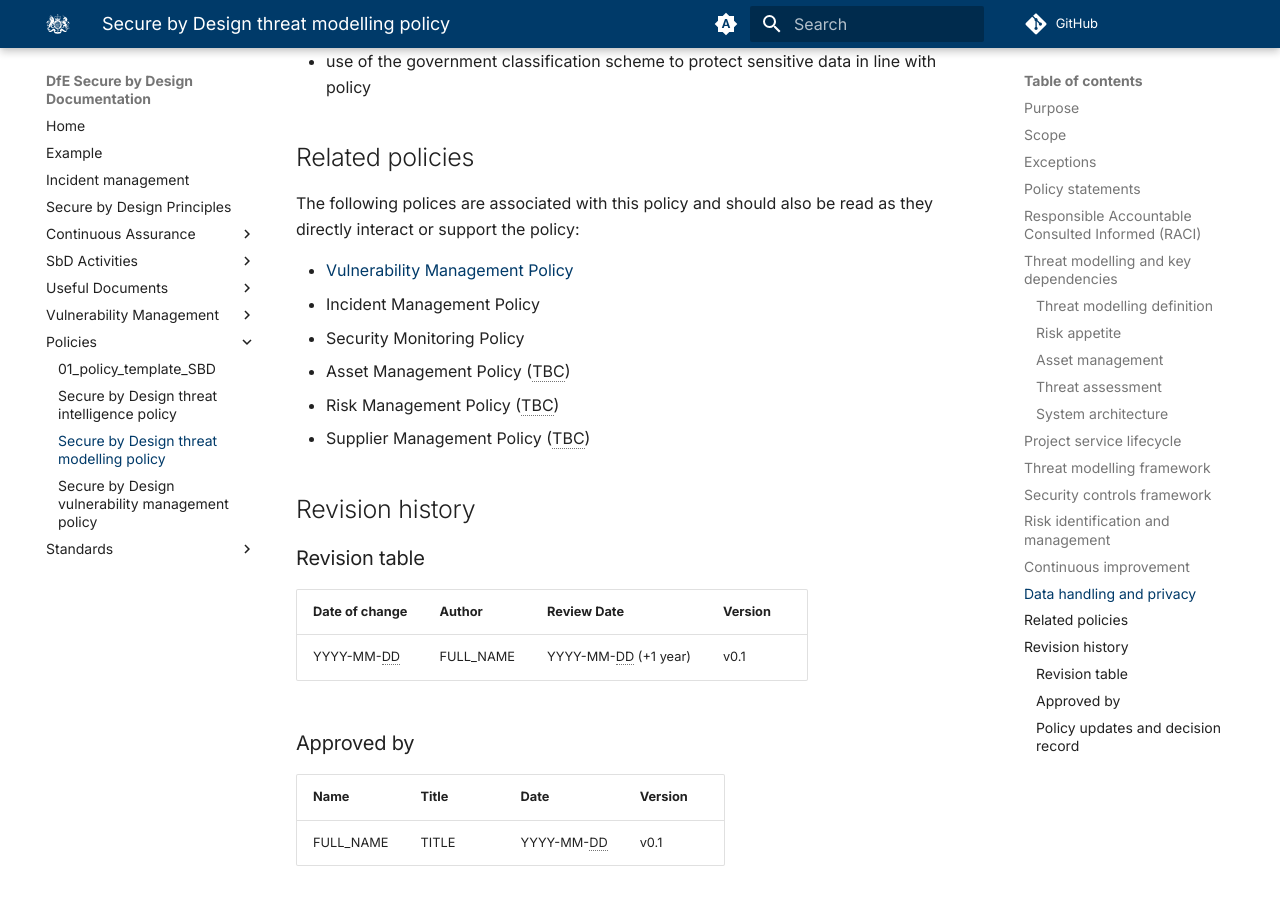
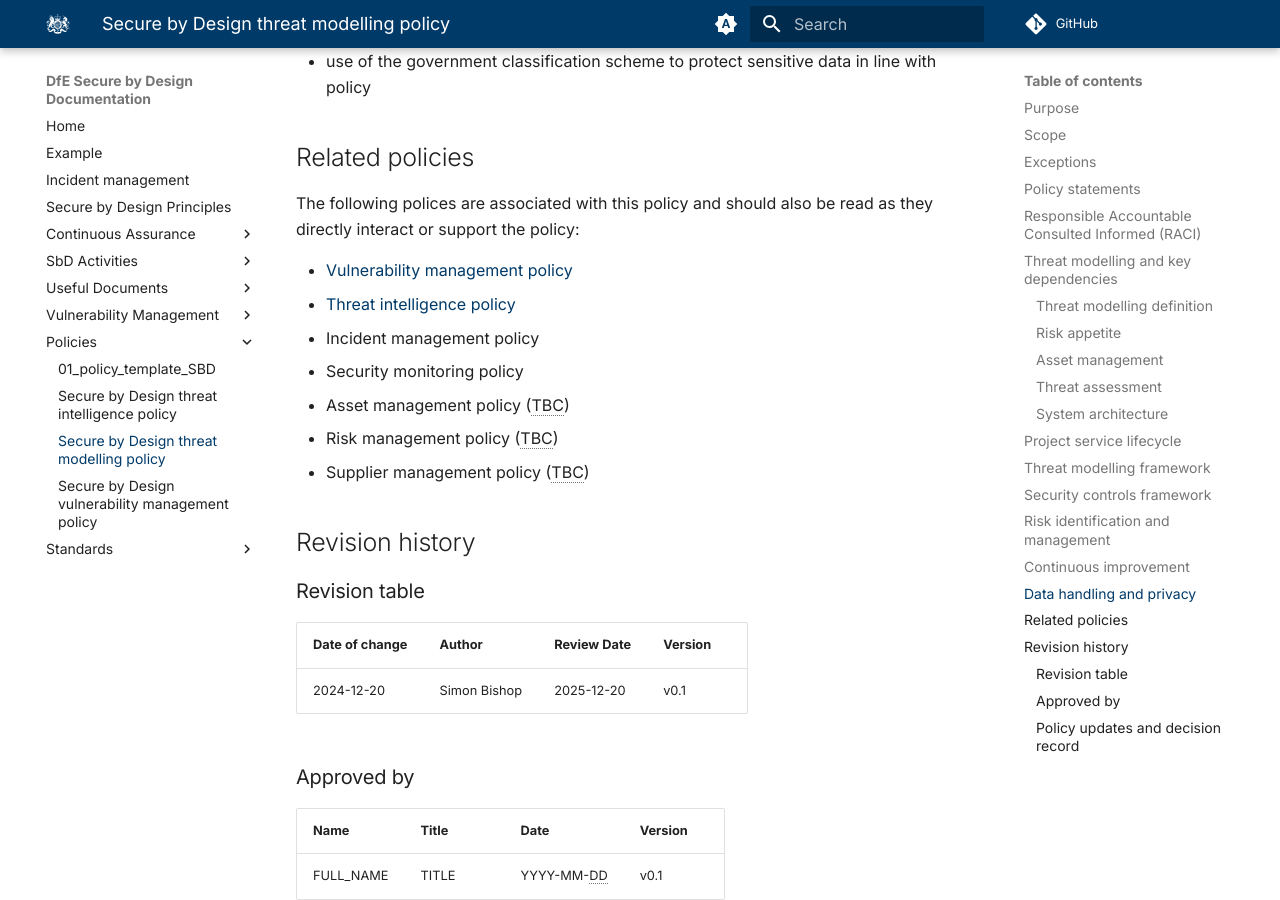
Before and after one commit to DFE-Digital/secure-by-design-docs, an MkDocs documentation site: the page built from docs/policies/threat_modelling_policy.md, in a window 1280 px wide and 900 px high, scrolled down 5280 px. Built offline with MkDocs 1.6.1 and Material for MkDocs 9.7.7, drawn with Linux system fonts in a browser that asks for light colours; comment, search, counter and statistics services are not loaded.

Commit message:
Adjust TI table

```diff
--- a/docs/policies/threat_modelling_policy.md
+++ b/docs/policies/threat_modelling_policy.md
@@ -111,20 +111,21 @@ The following must be considered when using collecting, analysing and sharing th
 ## Related policies
 The following polices are associated with this policy and should also be read as they directly interact or support the policy:
 
-- [Vulnerability Management Policy](vulnerability_management_policy.md)
-- Incident Management Policy
-- Security Monitoring Policy
-- Asset Management Policy (TBC)
-- Risk Management Policy (TBC)
-- Supplier Management Policy (TBC)
+- [Vulnerability management policy](vulnerability_management_policy.md)
+- [Threat intelligence policy](threat_intelligence_policy.md)
+- Incident management policy
+- Security monitoring policy
+- Asset management policy (TBC)
+- Risk management policy (TBC)
+- Supplier management policy (TBC)
 
 ## Revision history
 
 ### Revision table
 
-| Date of change | Author             | Review Date          | Version |
-| -------------- | ------------------ | -------------------- | ------- |
-| YYYY-MM-DD     | FULL_NAME          | YYYY-MM-DD (+1 year) | v0.1    |
+| Date of change | Author             | Review Date | Version |
+| -------------- | ------------------ | ----------- | ------- |
+| 2024-12-20     | Simon Bishop       | 2025-12-20  | v0.1    |
 
 
 ### Approved by
```
